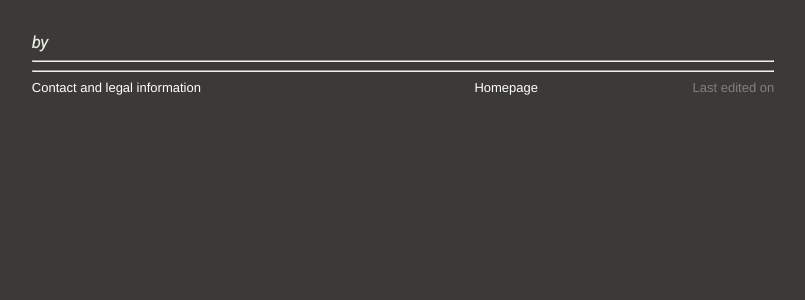
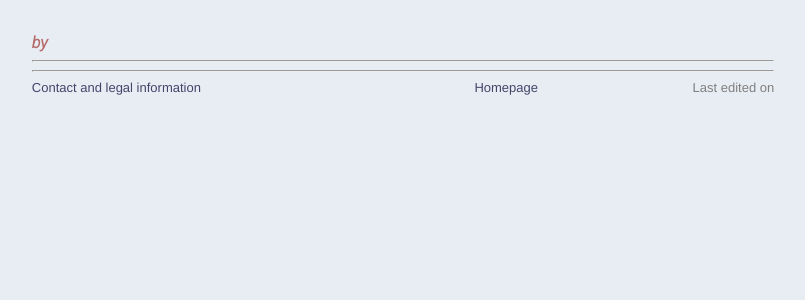
Before and after one commit to phagenlocher/Flask-Article, a Flask app: template templates/article.html in a window 1280 px wide. Shown: the top 300 px of the page, without its empty margins (237-1042 px from the left). Run offline with Flask 2, Linux system fonts and the light colour scheme; the template is opened without the code that fills it, so the values that code supplies are empty; parts of the project's set-up code (start-up, migrations or seed data) failed here and were passed over.

Commit message:
Small changes

```diff
--- a/main.py
+++ b/main.py
@@ -6,7 +6,6 @@
 
 app = Flask(__name__)
 sl = ScriptLoader()
-
 
 @app.route('/')
 def index():
@@ -24,7 +23,7 @@
 
 	article_html = '';
 	for group_name in article_groups.keys():
-		article_html += '<h2>{}</h2>'.format(group_name)
+		article_html += '<h3>{}</h3>'.format(group_name)
 		for info in article_groups[group_name]:
 			article_html += '<a href="/' + info['Filename'] + '">' \
 			+ '{} - {}'.format(info['Date'], info['Title']) + '</a>\n'
--- a/static/css/app.css
+++ b/static/css/app.css
@@ -1,7 +1,7 @@
 body {
 
-	background-color: #3b3a36;
-	color: #b3c2bf;
+	background-color: #e8edf3;
+	color: #22264b;
 	margin-left: 21%;
 	margin-right: 21%;
 	font-family: OpenSans, Helvetica;
@@ -23,7 +23,7 @@
 
 h2, h3, h4, h5 {
 
-	color: #e9ece5;
+	color: #b56969;
 	margin-bottom: -0px;
 	font-family: Roboto;
 
@@ -32,13 +32,12 @@
 pre {
 
 	margin: 10px 0px;
-	color: white;
 
 }
 
 a {
 
-	color: white;
+	color: #42466b;
 	text-decoration: none;
 	transition: color 0.3s;
 
@@ -46,7 +45,7 @@
 
 a:hover {
 
-	color: #49ece5;
+	color: #e6cf8b;
 
 }
 
```
Also changed, not shown: 1 other file.
